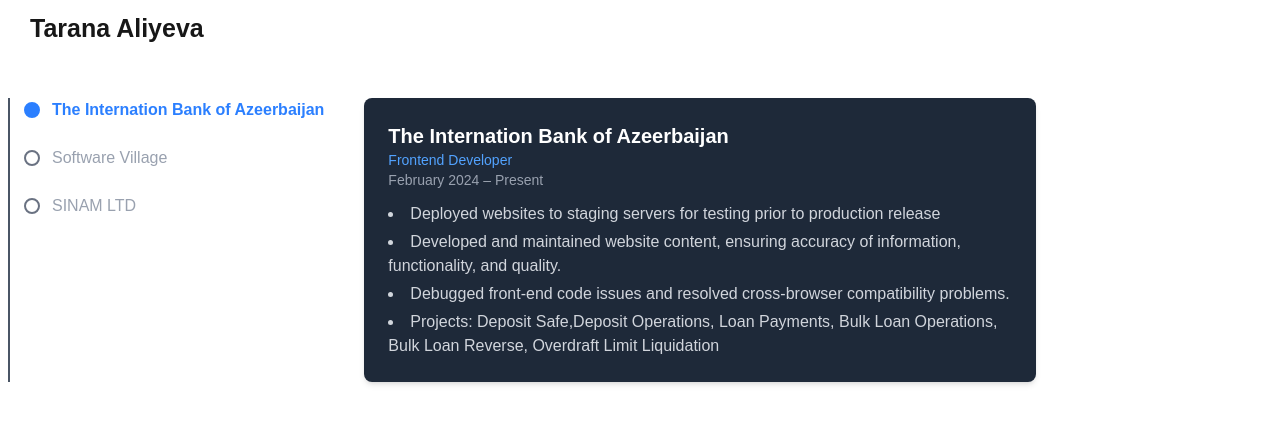
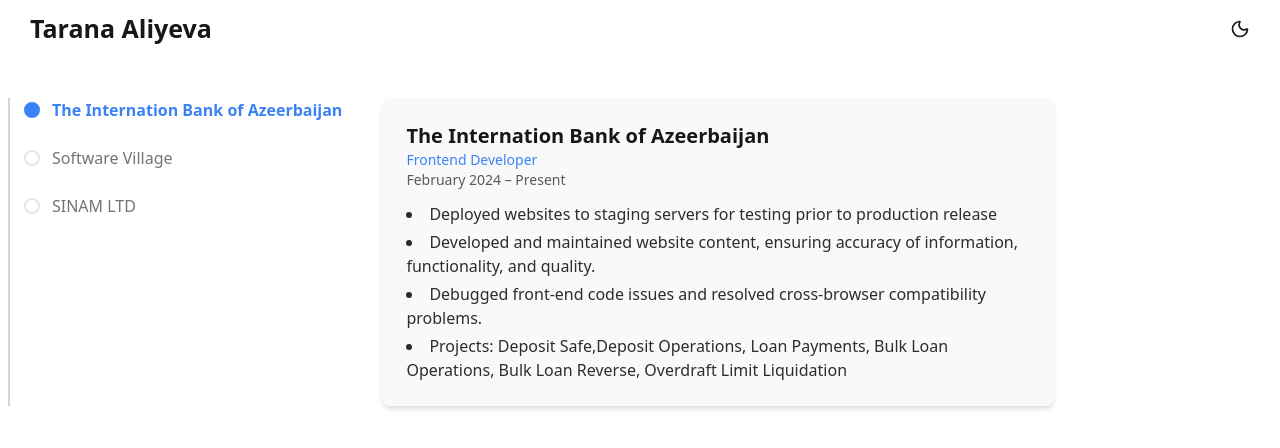
Before and after one commit to taliieva/my-portfolio, a Next.js app: page /experiences in a window 1280 px wide. Shown: the top 448 px of the page. Built offline with nearby package versions, Linux system fonts and the light colour scheme.

Commit message:
add light/dark mode

```diff
--- a/src/app/certificates/page.tsx
+++ b/src/app/certificates/page.tsx
@@ -8,6 +8,7 @@
 const MotionDiv = dynamic(() => import("framer-motion").then(mod => mod.motion.div), {
   ssr: false,
 });
+
 export default function Certificates() {
   const [hoveredIndex, setHoveredIndex] = useState<number | null>(null);
 
@@ -34,7 +35,8 @@
               handleConfetti();
             }}
             onMouseLeave={() => setHoveredIndex(null)}
-            className="relative bg-gray-800 rounded-xl p-4 sm:p-5 shadow-lg transition-all duration-300 border border-gray-700 hover:border-blue-500 overflow-hidden max-w-full"
+            className="relative rounded-xl p-4 sm:p-5 shadow-lg transition-all duration-300 overflow-hidden max-w-full
+                       bg-[color:var(--card-bg)] border border-[color:var(--secondary)] hover:border-[color:var(--primary)]"
           >
             {hoveredIndex === index && (
               <MotionDiv
@@ -48,11 +50,12 @@
             )}
 
             <div className="mb-2">
-              <span className="inline-block px-3 py-1 text-xs bg-blue-600 text-white rounded-full">
+              <span className="inline-block px-3 py-1 text-xs rounded-full
+                               bg-[color:var(--primary)] text-[color:var(--background)]">
                 {cert.issuer}
               </span>
             </div>
-            <h3 className="text-white font-semibold text-base sm:text-lg leading-snug">
+            <h3 className="text-[color:var(--foreground)] font-semibold text-base sm:text-lg leading-snug">
               {cert.title}
             </h3>
           </MotionDiv>
--- a/src/app/experiences/page.tsx
+++ b/src/app/experiences/page.tsx
@@ -1,34 +1,34 @@
 "use client";
 import { useState } from "react";
 import { experiences } from "@/datas/experience";
-
 import dynamic from "next/dynamic";
 
 const MotionDiv = dynamic(() => import("framer-motion").then(mod => mod.motion.div), {
   ssr: false,
 });
+
 export default function Experiences() {
   const [activeIndex, setActiveIndex] = useState(0);
 
   return (
     <div className="w-full mt-10 flex flex-col md:flex-row gap-10">
-      <div className="flex flex-col items-start relative pl-6 ">
-        <div className="absolute left-2 top-0 bottom-0 w-0.5 bg-gray-600 z-[-1]" />
+      <div className="flex flex-col items-start relative pl-6">
+        <div className="absolute left-2 top-0 bottom-0 w-0.5 bg-[color:var(--secondary)] z-[-1]" />
         {experiences.map((exp, index) => (
           <button
             key={index}
             onClick={() => setActiveIndex(index)}
             className={`flex items-center gap-3 mb-6 transition-all duration-300 ${
               activeIndex === index
-                ? "text-blue-500 font-bold"
-                : "text-gray-400"
+                ? "text-[color:var(--primary)] font-bold"
+                : "text-[color:var(--foreground)] opacity-60"
             }`}
           >
             <div
               className={`w-4 h-4 rounded-full border-2 ${
                 activeIndex === index
-                  ? "bg-blue-500 border-blue-500"
-                  : "border-gray-500"
+                  ? "bg-[color:var(--primary)] border-[color:var(--primary)]"
+                  : "border-[color:var(--secondary)]"
               }`}
             ></div>
             <span className="text-md">{exp.company}</span>
@@ -41,16 +41,16 @@
         initial={{ opacity: 0, y: 10 }}
         animate={{ opacity: 1, y: 0 }}
         transition={{ duration: 0.5 }}
-        className="bg-gray-800 p-6 rounded-lg shadow-md max-w-2xl w-full"
+        className="bg-[color:var(--card-bg)] p-6 rounded-lg shadow-md max-w-2xl w-full"
       >
-        <h3 className="text-xl font-bold text-white">
+        <h3 className="text-xl font-bold text-[color:var(--foreground)]">
           {experiences[activeIndex].company}
         </h3>
-        <p className="text-blue-400 text-sm">{experiences[activeIndex].role}</p>
-        <p className="text-gray-400 text-sm mb-3">
+        <p className="text-[color:var(--primary)] text-sm">{experiences[activeIndex].role}</p>
+        <p className="text-[color:var(--foreground)] text-sm opacity-70 mb-3">
           {experiences[activeIndex].date}
         </p>
-        <ul className="list-disc list-inside text-gray-300 space-y-1">
+        <ul className="list-disc list-inside text-[color:var(--foreground)] opacity-90 space-y-1">
           {experiences[activeIndex].responsibilities.map((item, idx) => (
             <li key={idx}>{item}</li>
           ))}
--- a/src/app/globals.css
+++ b/src/app/globals.css
@@ -3,26 +3,23 @@
 :root {
   --background: #ffffff;
   --foreground: #171717;
+  --primary: #3b82f6;
+  --secondary: #d4d4d4;
+  --card-bg: #f9f9f9;
 }
 
-@theme inline {
-  --color-background: var(--background);
-  --color-foreground: var(--foreground);
-  --font-sans: var(--font-geist-sans);
-  --font-mono: var(--font-geist-mono);
+.dark {
+  --background: #0a0a0a;
+  --foreground: #ededed;
+  --primary: #3b82f6;
+  --secondary: #333333;
+  --card-bg: #1a1a1a;
 }
 
-@media (prefers-color-scheme: dark) {
-  :root {
-    --background: #0a0a0a;
-    --foreground: #ededed;
-    /* --background: #ffffff;
-    --foreground: #0a0a0a; */
-  }
-}
 
 body {
-  background: var(--background);
+  background-color: var(--background);
   color: var(--foreground);
-  font-family: Arial, Helvetica, sans-serif;
+  font-family: var(--font-sans, sans-serif);
+  transition: background-color 0.3s, color 0.3s;
 }
--- a/src/app/layout.tsx
+++ b/src/app/layout.tsx
@@ -1,6 +1,7 @@
 import type { Metadata } from "next";
 import { Geist, Geist_Mono } from "next/font/google";
 import "./globals.css";
+import { ThemeProvider } from "@/context/ThemeContext";
 import Navbar from "@/components/Navbar";
 
 const geistSans = Geist({
@@ -28,8 +29,10 @@
       <body
         className={`${geistSans.variable} ${geistMono.variable} antialiased`}
       >
-        <Navbar/>
-        {children}
+        <ThemeProvider>
+          <Navbar />
+          {children}
+        </ThemeProvider>
       </body>
     </html>
   );
--- a/src/app/page.tsx
+++ b/src/app/page.tsx
@@ -30,7 +30,7 @@
             className={`capitalize pb-2 text-[14px] md:text-[18px] font-semibold transition-all duration-300 ${
               activeTab === tab
                 ? "border-b-2 border-blue-500 text-blue-500"
-                : "text-gray-400 hover:text-white"
+                : "text-gray-400 hover:text-gray-500"
             }`}
           >
             {tab === "about"
--- a/src/components/Navbar.tsx
+++ b/src/components/Navbar.tsx
@@ -1,29 +1,22 @@
 "use client";
+import { useTheme } from "@/context/ThemeContext";
+import { Moon, Sun } from "lucide-react";
 
 export default function Navbar() {
-
+  const { theme, toggleTheme } = useTheme();
 
   return (
-    <div className="w-full flex flex-row justify-between px-[30px] py-[10px]">
-      <p className="font-black text-[25px]"> Tarana Aliyeva</p>
-      <div className="flex flex-row gap-[20px] text-white font-medium text-[18px]">
-        {/* {links.map((link) => (
-          <Link
-            key={link.href}
-            className={`hover:text-blue-600 cursor-pointer ${
-              link.href === "/"
-                ? pathName === "/"
-                  ? "underline text-blue-600"
-                  : ""
-                : pathName.startsWith(link.href)
-                ? "underline text-blue-600"
-                : ""
-            }`}
-            href={link.href}
-          >
-            {link.label}
-          </Link>
-        ))} */}
+    <div className="w-full flex justify-between px-[30px] py-[10px] items-center"
+         style={{ backgroundColor: "var(--background)", color: "var(--foreground)" }}>
+      <p className="font-black text-[25px]">Tarana Aliyeva</p>
+      <div className="flex items-center gap-6">
+        <button
+          onClick={toggleTheme}
+          style={{ color: "var(--foreground)" }}
+          className="hover:text-[color:var(--primary)] transition"
+        >
+          {theme === "light" ? <Moon size={20} /> : <Sun size={20} />}
+        </button>
       </div>
     </div>
   );
--- /dev/null
+++ b/src/context/ThemeContext.tsx
@@ -0,0 +1,49 @@
+"use client";
+import { createContext, useContext, useEffect, useState } from "react";
+
+type Theme = "light" | "dark";
+
+interface ThemeContextType {
+  theme: Theme;
+  toggleTheme: () => void;
+}
+
+const ThemeContext = createContext<ThemeContextType>({
+  theme: "light",
+  toggleTheme: () => {},
+});
+
+export const useTheme = () => useContext(ThemeContext);
+
+export const ThemeProvider = ({ children }: { children: React.ReactNode }) => {
+  const [theme, setTheme] = useState<Theme>("light");
+
+  // Yerli yaddaşdan oxu
+  useEffect(() => {
+    const stored = localStorage.getItem("theme");
+    if (stored === "dark") {
+      setTheme("dark");
+      document.documentElement.classList.add("dark");
+    } else {
+      setTheme("light");
+      document.documentElement.classList.remove("dark");
+    }
+  }, []);
+
+  const toggleTheme = () => {
+    const newTheme = theme === "light" ? "dark" : "light";
+    setTheme(newTheme);
+    localStorage.setItem("theme", newTheme);
+    if (newTheme === "dark") {
+      document.documentElement.classList.add("dark");
+    } else {
+      document.documentElement.classList.remove("dark");
+    }
+  };
+
+  return (
+    <ThemeContext.Provider value={{ theme, toggleTheme }}>
+      {children}
+    </ThemeContext.Provider>
+  );
+};
--- a/src/datas/educationList.ts
+++ b/src/datas/educationList.ts
@@ -1,14 +1,14 @@
 export const educationList = [
+  {
+    institution: "ABB Innovation",
+    degree: "Front end development bootcamp",
+    date: "08/2023 - 02/2024",
+    highlights: [],
+  },
   {
     institution: "Baku Engineering University",
     degree: "Bachelor of Information Technology",
     date: "09/2019 – 05/2023",
     highlights: ["GPA - 92.98"],
   },
-    {
-      institution: "ABB Innovation",
-      degree: "Front end development bootcamp",
-      date: "08/2023 - 02/2024",
-      highlights: [],
-    }
 ];
--- a/tailwind.config.js
+++ b/tailwind.config.js
@@ -1,11 +1,12 @@
 /** @type {import('tailwindcss').Config} */
 module.exports = {
+  darkMode: "class",
   content: [
-      './src/app/**/*.{js,ts,jsx,tsx}',
-      './src/components/**/*.{js,ts,jsx,tsx}',
+    "./src/app/**/*.{js,ts,jsx,tsx}",
+    "./src/components/**/*.{js,ts,jsx,tsx}",
   ],
   theme: {
     extend: {},
   },
   plugins: [],
-  }
+};
```
Also changed, not shown: src/app/education/page.tsx (+7 -8 lines). Lines whose indentation alone changed are shown as unchanged.
